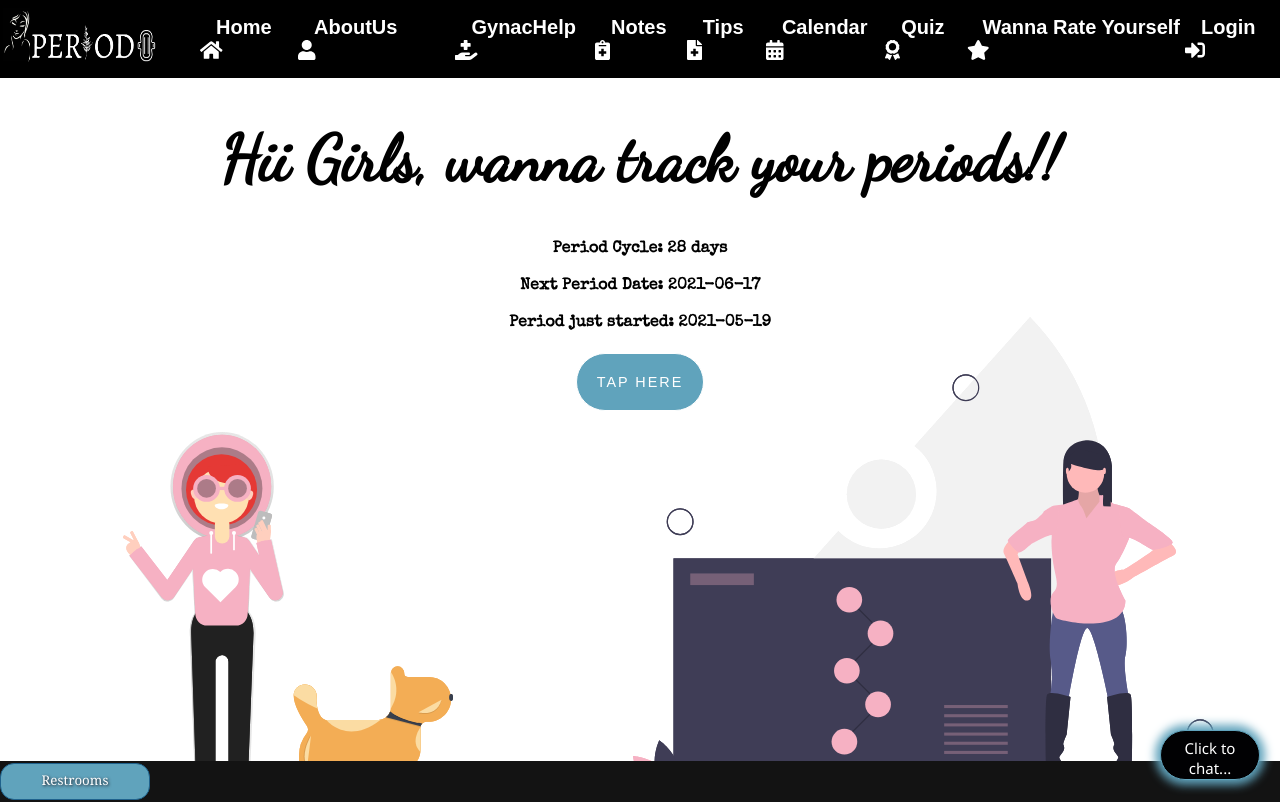
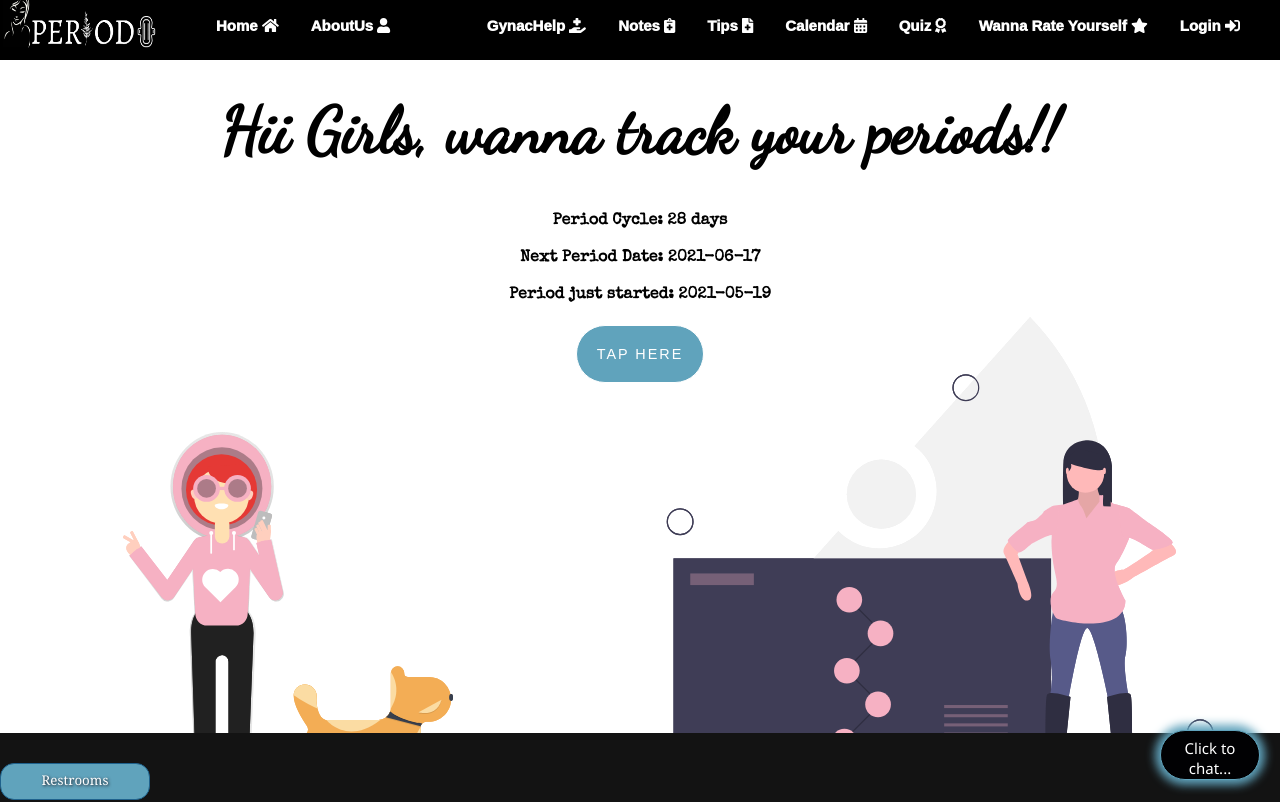
Before and after one commit to Feminine-Divine/periodo, a Next.js app in the folder periodo/: page / in a window 1280 px wide. Shown: the top 802 px of the page. Built offline with nearby package versions, Linux system fonts and the light colour scheme; no server answers; a web font is replaced by a local one.

Commit message:
Resized the navbar content

```diff
--- a/periodo/components/navbar.css
+++ b/periodo/components/navbar.css
@@ -4,15 +4,16 @@
     left: 0;
 }
 .Nav-bar{
-   width: 90%;
+   width: 30%;
   padding: 0.5rem 1rem;
-    font-size: 20px;
-    font-weight: 700;
+    font-size: 15px;
+    font-weight: 1000;
 }
 .Nav-bar:hover{
-   border-radius: 2rem;
+   border-radius: 1rem;
     box-shadow: 2px 2px 3px 3px rgb(255, 211, 232),
                  2px 2px 5px 4px rgb(255, 211, 232);
+
 color: rgb(255, 211, 232);
 }
 #nav-btn,.toggle{
@@ -73,7 +74,7 @@ color: rgb(255, 211, 232);
     justify-content: space-between;
     align-items: center;
     width: auto;
-    height:auto;
+    height:50px;
   }
   .logo-nav {
     color: white;
```
